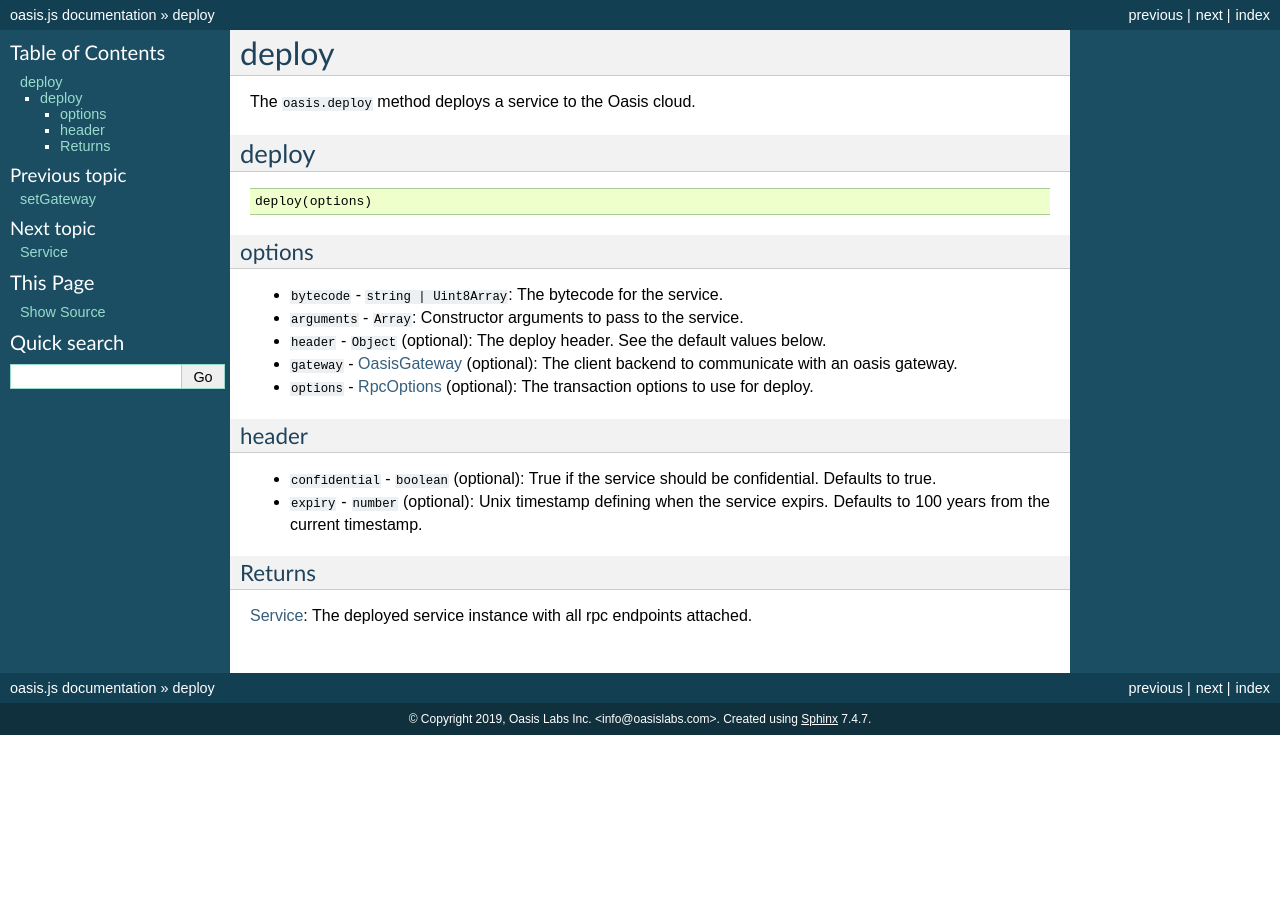
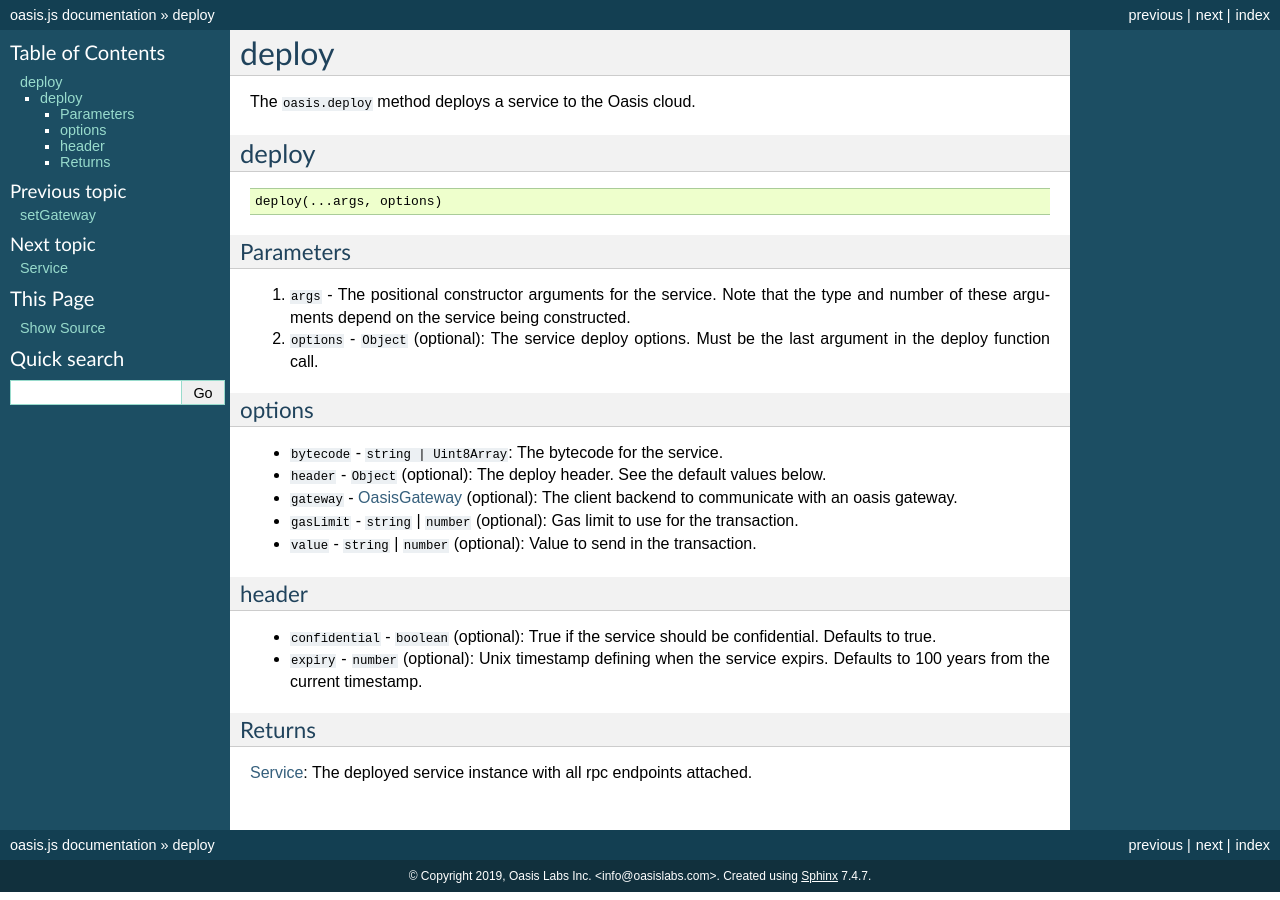
Before and after one commit to oasislabs/oasis.js, a Sphinx documentation site: the page built from docs/deploy.rst, in a window 1280 px wide. Built offline with Sphinx 7.4.7, drawn with Linux system fonts in a browser that asks for light colours.

Commit message:
docs: Update deploy api and web3 package

```diff
--- a/docs/deploy.rst
+++ b/docs/deploy.rst
@@ -11,16 +11,22 @@ deploy
 
 .. code-block:: javascript
 
-	deploy(options)
+	deploy(...args, options)
+
+-------------
+Parameters
+-------------
+1. ``args`` - The positional constructor arguments for the service. Note that the type and number of these arguments depend on the service being constructed.
+2. ``options`` - ``Object`` (optional): The service deploy options. Must be the last argument in the deploy function call.
 
 ----------
 options
 ----------
 * ``bytecode`` - ``string | Uint8Array``: The bytecode for the service.
-* ``arguments`` - ``Array``: Constructor arguments to pass to the service.
 * ``header`` - ``Object`` (optional): The deploy header. See the default values below.
 * ``gateway`` - :ref:`OasisGateway <gateways>` (optional): The client backend to communicate with an oasis gateway.
-* ``options`` - :ref:`RpcOptions <rpc-options>` (optional): The transaction options to use for deploy.
+* ``gasLimit`` - ``string`` | ``number`` (optional): Gas limit to use for the transaction.
+* ``value`` - ``string`` | ``number`` (optional): Value to send in the transaction.
 
 ----------
 header
--- a/docs/examples.rst
+++ b/docs/examples.rst
@@ -33,12 +33,11 @@ After connecting, one can deploy a new service.
    const bytecode = require('fs').readFileSync('/path/to/target/service/my-service.wasm');
 
    // Service constructor args.
-   const arguments = [];
+   const arg = "this is an argument";
 
    // Deploy it through the connected gateway.
-   const service = await oasis.deploy({
+   const service = await oasis.deploy(arg, {
       bytecode,
-      arguments,
    });
 
 Service
--- a/docs/service.rst
+++ b/docs/service.rst
@@ -85,9 +85,8 @@ must be the last argument given to a method.
 RpcOptions
 ----------
 * ``gasLimit`` - ``string`` | ``number`` (optional): Gas limit to use for the transaction.
-* ``gasPrice`` - ``string`` | ``number`` (optional): Gas price to use for the transaction.
 * ``value`` - ``string`` | ``number`` (optional): Value to send in the transaction.
-* ``aad`` - ``string`` (optional): Additional authenticated data exposed to the confidential runtime. Should only be used for rpc execution (i.e. not deploys).
+* ``aad`` - ``string`` (optional): Additional authenticated data exposed to the confidential runtime.
 
 -----------------
 addEventListener
```
Also changed, not shown: README.md (+2 -1 lines).
